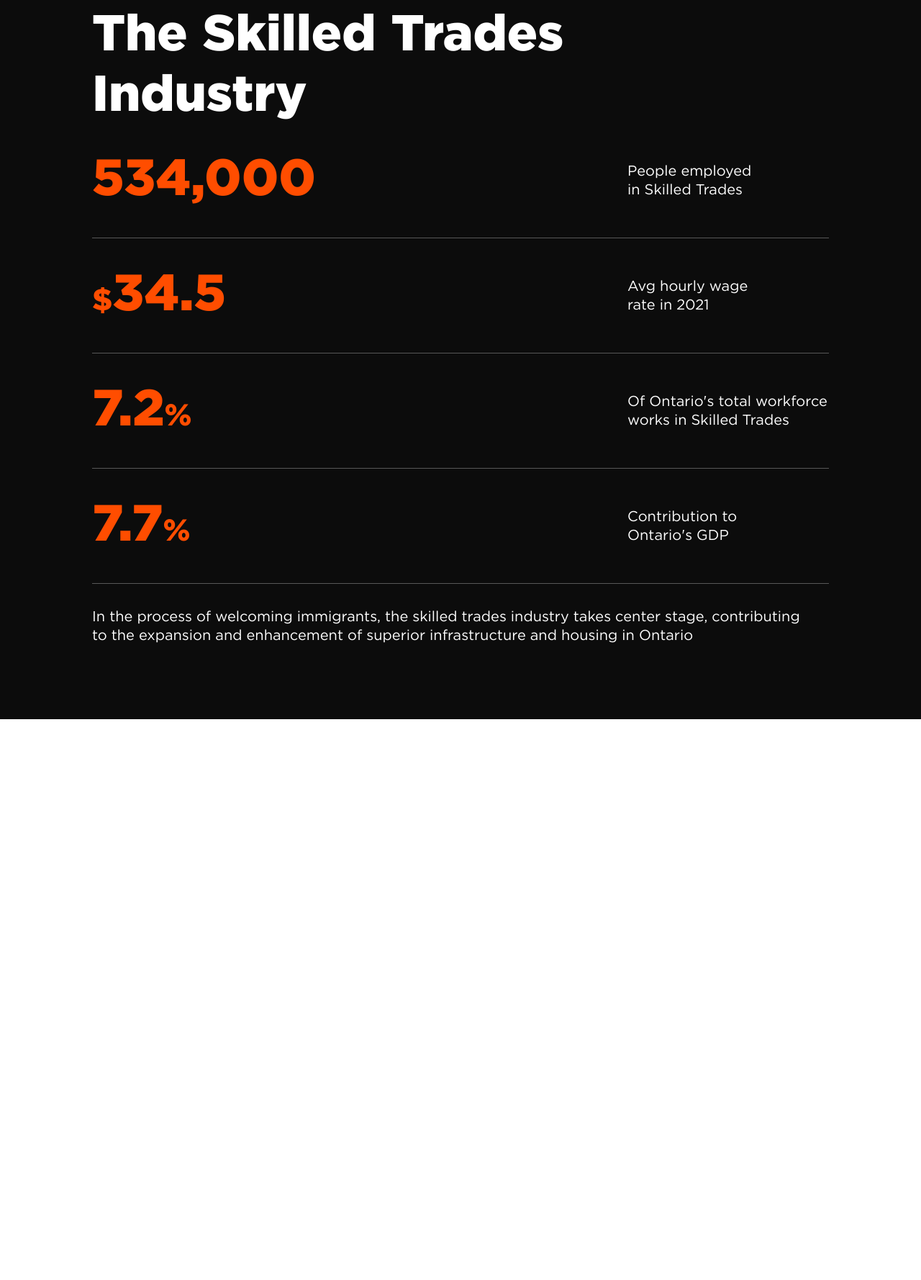
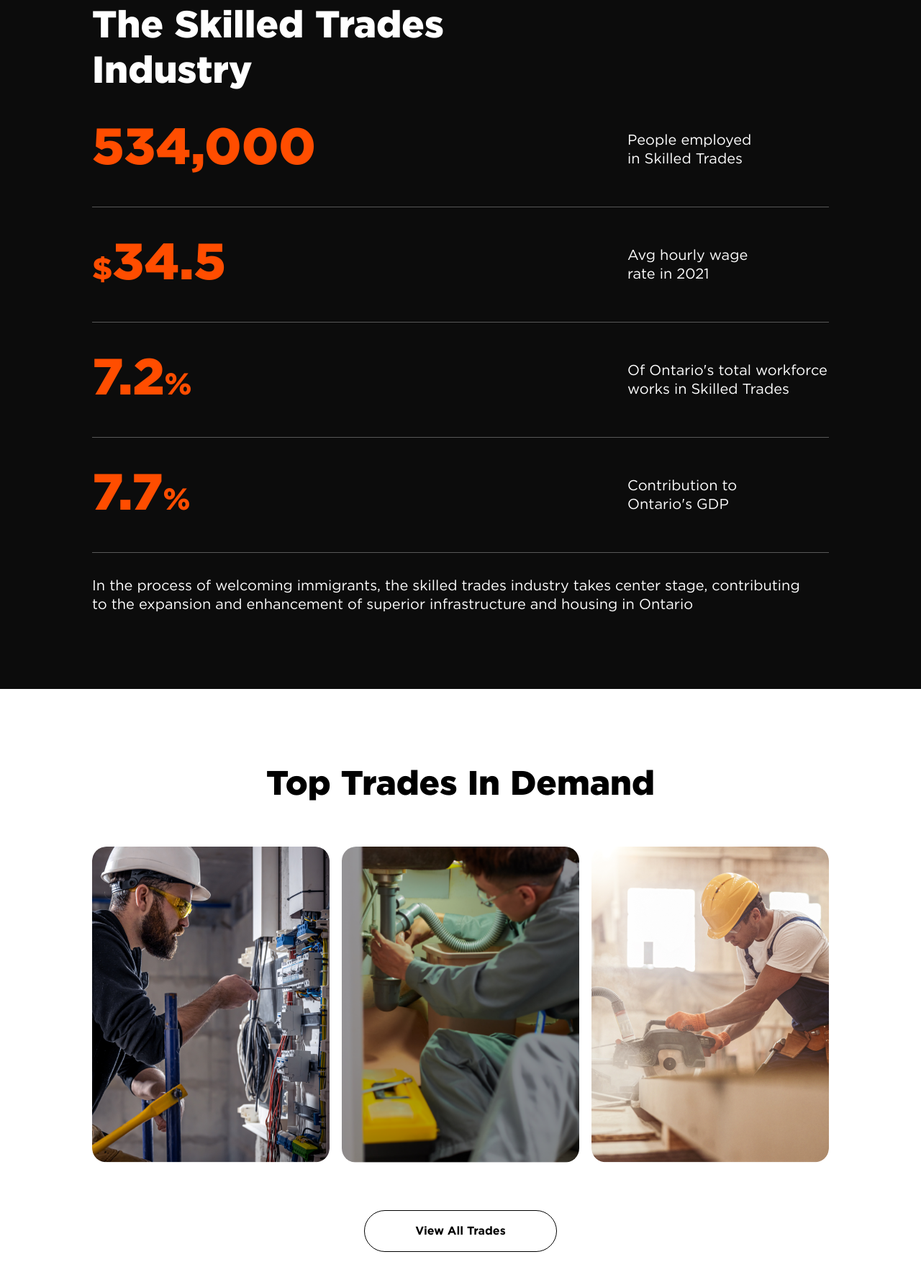
Before and after one commit to mykulyncom/skilled-test, a website built with Vite: page src/index.html in a window 1280 px wide. Shown: the part 82-1860 px from the top of the page at 72% size. Before the commit the page ends 1081 px from the top, so only its background shows below. Built offline with nearby package versions, Linux system fonts and the light colour scheme.

Commit message:
✨ Add top trades section

```diff
--- a/src/index.html
+++ b/src/index.html
@@ -16,50 +16,105 @@
 		<main>
 			<section class="industry section">
 				<div class="container">
-					<h2 class="industry__title section__title">
-						The Skilled Trades Industry
-					</h2>
+					<h2 class="industry__title section__title">The Skilled Trades Industry</h2>
 					<div class="industry__list">
 						<div class="industry__list_item">
 							<div class="industry__list_numbers">
 								<span>534,000</span>
 							</div>
+							<div class="industry__list_text">People employed in Skilled Trades</div>
+						</div>
+						<div class="industry__list_item">
+							<div class="industry__list_numbers">$<span>34.5</span></div>
+							<div class="industry__list_text">Avg hourly wage rate in 2021</div>
+						</div>
+						<div class="industry__list_item">
+							<div class="industry__list_numbers"><span>7.2</span>%</div>
 							<div class="industry__list_text">
-								People employed in Skilled Trades
+								Of Ontario's total workforce works in Skilled Trades
 							</div>
 						</div>
 						<div class="industry__list_item">
-							<div class="industry__list_numbers">
-								$<span>34.5</span>
-							</div>
-							<div class="industry__list_text">
-								Avg hourly wage rate in 2021
-							</div>
-						</div>
-						<div class="industry__list_item">
-							<div class="industry__list_numbers">
-								<span>7.2</span>%
-							</div>
-							<div class="industry__list_text">
-								Of Ontario's total workforce works in Skilled
-								Trades
-							</div>
-						</div>
-						<div class="industry__list_item">
-							<div class="industry__list_numbers">
-								<span>7.7</span>%
-							</div>
-							<div class="industry__list_text">
-								Contribution to Ontario's GDP
-							</div>
+							<div class="industry__list_numbers"><span>7.7</span>%</div>
+							<div class="industry__list_text">Contribution to Ontario's GDP</div>
 						</div>
 					</div>
 					<div class="industry__description">
-						In the process of welcoming immigrants, the skilled
-						trades industry takes center stage, contributing to the
-						expansion and enhancement of superior infrastructure and
-						housing in Ontario
+						In the process of welcoming immigrants, the skilled trades industry takes
+						center stage, contributing to the expansion and enhancement of superior
+						infrastructure and housing in Ontario
 					</div>
+				</div>
+			</section>
+			<section class="top-trades">
+				<div class="container">
+					<h2 class="top-trades__title">Top Trades In Demand</h2>
+					<div class="top-trades__list">
+						<div class="top-trades__list_item">
+							<a href="#" class="top-trades__list_img">
+								<picture>
+									<source
+										srcset="img/demand-1.png?format=webp"
+										type="image/webp"
+									/>
+									<img src="img/demand-1.png" alt="" />
+								</picture>
+								<span class="top-trades__list_overlay">
+									<span class="top-trades__list_icon">
+										<img src="img/electric-icon.svg" alt="" />
+									</span>
+									<h3 class="top-trades__list_title">Electrician</h3>
+									<p class="top-trades__list_descr">
+										Lorem ipsum dolor sit amet, consectetur adipiscing elit, sed
+										do eiusmod tempor incididunt
+									</p>
+								</span>
+							</a>
+						</div>
+						<div class="top-trades__list_item">
+							<a href="#" class="top-trades__list_img">
+								<picture>
+									<source
+										srcset="img/demand-2.png?format=webp"
+										type="image/webp"
+									/>
+									<img src="img/demand-2.png" alt="" />
+								</picture>
+								<span class="top-trades__list_overlay">
+									<span class="top-trades__list_icon">
+										<img src="img/electric-icon.svg" alt="" />
+									</span>
+									<h3 class="top-trades__list_title">Electrician</h3>
+									<p class="top-trades__list_descr">
+										Lorem ipsum dolor sit amet, consectetur adipiscing elit, sed
+										do eiusmod tempor incididunt
+									</p>
+								</span>
+							</a>
+						</div>
+						<div class="top-trades__list_item">
+							<a href="#" class="top-trades__list_img">
+								<picture>
+									<source
+										srcset="img/demand-3.png?format=webp"
+										type="image/webp"
+									/>
+									<img src="img/demand-3.png" alt="" />
+								</picture>
+								<span class="top-trades__list_overlay">
+									<span class="top-trades__list_icon">
+										<img src="img/electric-icon.svg" alt="" />
+									</span>
+									<h3 class="top-trades__list_title">Electrician</h3>
+									<p class="top-trades__list_descr">
+										Lorem ipsum dolor sit amet, consectetur adipiscing elit, sed
+										do eiusmod tempor incididunt
+									</p>
+								</span>
+							</a>
+						</div>
+					</div>
+					<a href="#" class="top-trades__btn">View All Trades</a>
 				</div>
 			</section>
 		</main>
--- a/src/scss/_normalize.scss
+++ b/src/scss/_normalize.scss
@@ -31,8 +31,8 @@ dd {
 	margin: 0;
 }
 
-ul[role="list"],
-ol[role="list"] {
+ul[role='list'],
+ol[role='list'] {
 	list-style: none;
 }
 
@@ -84,13 +84,9 @@ h3,
 h4,
 h5,
 h6 {
-	margin: 0 0 20px;
+	margin: 0;
 	font-weight: 700;
 	line-height: 1.2;
-
-	&:not(:first-child) {
-		margin-top: 20px;
-	}
 }
 
 ul,
--- a/src/scss/main.scss
+++ b/src/scss/main.scss
@@ -1,8 +1,9 @@
-@import "./normalize";
-@import "./mixins";
-@import "./fonts";
-@import "./common";
+@import './normalize';
+@import './mixins';
+@import './fonts';
+@import './common';
 
 // Sections
 
-@import "./sections/industry";
+@import './sections/industry';
+@import './sections/top-trades';
--- a/src/scss/sections/_industry.scss
+++ b/src/scss/sections/_industry.scss
@@ -7,7 +7,7 @@
 	&__title {
 		max-width: 70%;
 		margin: 0;
-		font-size: clamp-calc(30px, 75px);
+		font-size: clamp-calc(30px, 55px);
 		font-weight: 900;
 		line-height: 120%;
 		text-wrap: wrap;
--- /dev/null
+++ b/src/scss/sections/_top-trades.scss
@@ -0,0 +1,149 @@
+.top-trades {
+	padding-top: clamp-calc(60px, 108px);
+	padding-bottom: clamp-calc(50px, 92px);
+
+	&__title {
+		margin: 0;
+		font-size: clamp-calc(25px, 50px);
+		font-weight: 900;
+		line-height: 120%;
+		text-align: center;
+	}
+
+	&__list {
+		display: flex;
+		gap: 17px;
+		padding-top: clamp-calc(45px, 62px);
+
+		@media (width <= 680px) {
+			flex-direction: column;
+		}
+
+		&_item {
+			overflow: hidden;
+			border-radius: 20px;
+		}
+
+		&_img {
+			position: relative;
+			display: block;
+			max-width: 330px;
+			color: var(--color-white);
+
+			@media (width <= 980px) {
+				height: 400px;
+			}
+
+			@media (width <= 680px) {
+				max-width: 100%;
+				height: 340px;
+			}
+
+			img {
+				width: 100%;
+				height: 439px;
+				object-fit: cover;
+
+				@media (width <= 980px) {
+					height: auto;
+				}
+			}
+
+			picture {
+				display: flex;
+				line-height: 0;
+			}
+
+			&::before {
+				position: absolute;
+				top: 0;
+				left: 0;
+				width: 100%;
+				height: 100%;
+				content: '';
+				background: rgb(255 77 0 / 80%);
+				opacity: 0;
+				transition: opacity 0.3s ease;
+			}
+		}
+
+		&_overlay {
+			position: absolute;
+			inset: 0 0 38px;
+			display: flex;
+			flex-direction: column;
+			align-items: center;
+			justify-content: flex-end;
+			width: 100%;
+
+			@media (width <= 980px) {
+				padding: 0 15px;
+			}
+		}
+
+		&_title {
+			margin-bottom: clamp-calc(20px, 29px);
+			font-size: clamp-calc(20px, 33px);
+			font-weight: 700;
+			opacity: 0;
+			transition: transform 0.3s 0.15s ease, opacity 0.3s 0.15s ease;
+			transform: translateY(10px);
+		}
+
+		&_icon {
+			width: clamp-calc(30px, 44px);
+			opacity: 0;
+			transition: transform 0.3s 0.1s ease, opacity 0.3s 0.1s ease;
+			transform: translateY(10px);
+
+			img {
+				height: auto;
+			}
+		}
+
+		&_descr {
+			margin: 0;
+			font-size: 17px;
+			line-height: 140%;
+			text-align: center;
+			opacity: 0;
+			transition: transform 0.3s 0.18s ease, opacity 0.3s 0.18s ease;
+			transform: translateY(10px);
+		}
+	}
+
+	&__btn {
+		display: block;
+		width: max-content;
+		padding: 16px 70px;
+		margin-inline: auto;
+		margin-top: 66px;
+		font-size: 16px;
+		font-weight: 700;
+		color: var(--color-black);
+		border: 1px solid var(--color-black);
+		border-radius: 42px;
+		transition: all 0.3s ease;
+
+		&:hover {
+			color: var(--color-white);
+			background: var(--color-red);
+			border-color: var(--color-red);
+		}
+	}
+}
+
+.top-trades__list_img {
+	&:hover {
+		&::before {
+			opacity: 1;
+		}
+
+		.top-trades__list_title,
+		.top-trades__list_icon,
+		.top-trades__list_descr {
+			opacity: 1;
+			transform: translateY(0);
+		}
+	}
+}
```
Also changed, not shown: src/img/electric-icon.png (deleted), src/img/electric-icon.svg (added).
